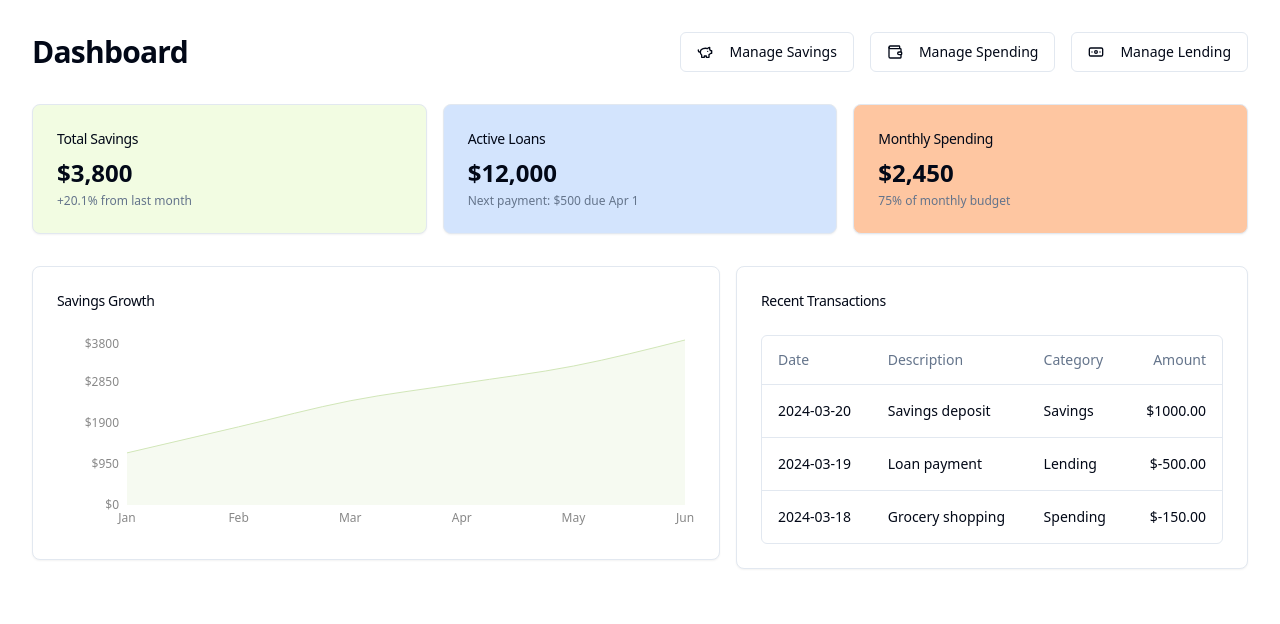
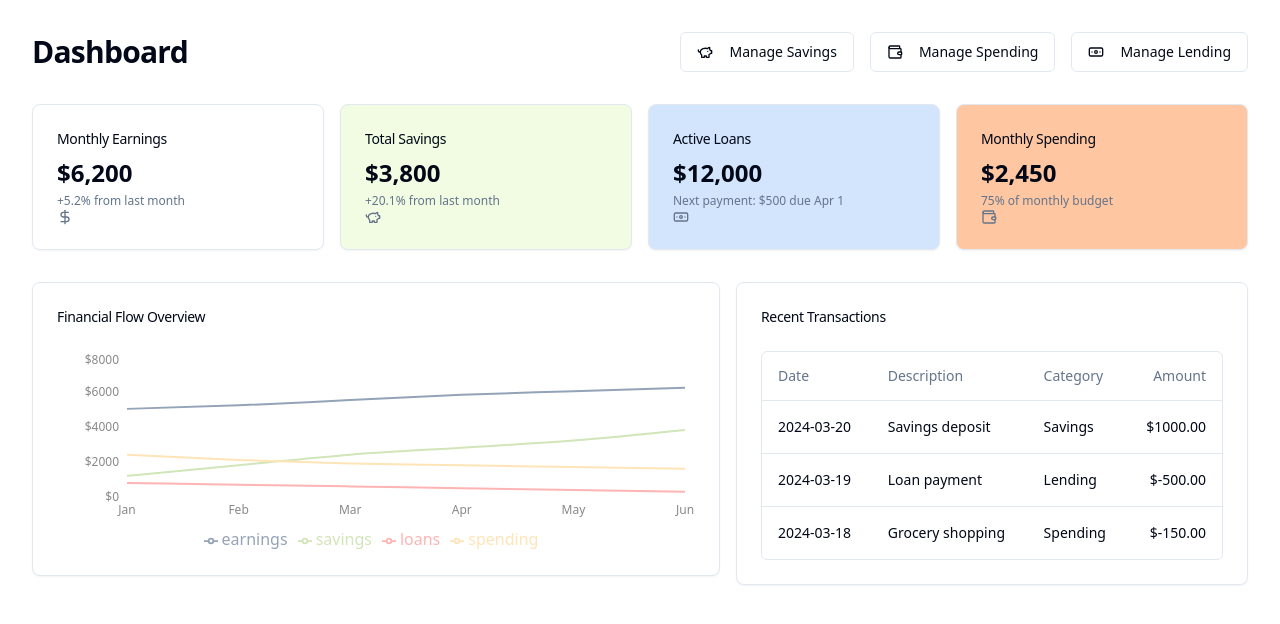
Before and after one commit to Sm00thiee/budgetary-balance-bloom, a React (Vite) app: page / in a window 1280 px wide. Shown: the top 624 px of the page. Built offline with nearby package versions, Linux system fonts and the light colour scheme.

Commit message:
Add earnings to dashboard chart
The dashboard chart will now display earnings, savings, loan, and spending data.

```diff
--- a/src/components/FinanceChart.tsx
+++ b/src/components/FinanceChart.tsx
@@ -1,26 +1,27 @@
 
 import { Card, CardContent, CardHeader, CardTitle } from "@/components/ui/card";
 import {
-  Area,
-  AreaChart,
+  Line,
+  LineChart,
   ResponsiveContainer,
   Tooltip,
   XAxis,
   YAxis,
+  Legend,
 } from "recharts";
 
-interface ChartData {
-  name: string;
-  amount: number;
+interface ChartLine {
+  key: string;
+  color: string;
 }
 
 interface FinanceChartProps {
   title: string;
-  data: ChartData[];
-  color: string;
+  data: Record<string, any>[];
+  lines: ChartLine[];
 }
 
-export const FinanceChart = ({ title, data, color }: FinanceChartProps) => {
+export const FinanceChart = ({ title, data, lines }: FinanceChartProps) => {
   return (
     <Card className="animate-fade-in">
       <CardHeader>
@@ -29,7 +30,7 @@ export const FinanceChart = ({ title, data, color }: FinanceChartProps) => {
       <CardContent>
         <div className="h-[200px]">
           <ResponsiveContainer width="100%" height="100%">
-            <AreaChart
+            <LineChart
               data={data}
               margin={{
                 top: 5,
@@ -53,14 +54,18 @@ export const FinanceChart = ({ title, data, color }: FinanceChartProps) => {
                 tickFormatter={(value) => `$${value}`}
               />
               <Tooltip />
-              <Area
-                type="monotone"
-                dataKey="amount"
-                stroke={color}
-                fill={color}
-                fillOpacity={0.2}
-              />
-            </AreaChart>
+              <Legend />
+              {lines.map((line) => (
+                <Line
+                  key={line.key}
+                  type="monotone"
+                  dataKey={line.key}
+                  stroke={line.color}
+                  strokeWidth={2}
+                  dot={false}
+                />
+              ))}
+            </LineChart>
           </ResponsiveContainer>
         </div>
       </CardContent>
--- a/src/pages/Index.tsx
+++ b/src/pages/Index.tsx
@@ -4,7 +4,7 @@ import { TransactionHistory } from "@/components/TransactionHistory";
 import { FinanceChart } from "@/components/FinanceChart";
 import { Button } from "@/components/ui/button";
 import { Card, CardContent, CardHeader, CardTitle } from "@/components/ui/card";
-import { PiggyBank, Wallet, BanknoteIcon } from "lucide-react";
+import { PiggyBank, Wallet, BanknoteIcon, DollarSign } from "lucide-react";
 import { useNavigate } from "react-router-dom";
 
 const mockTransactions = [
@@ -32,12 +32,48 @@ const mockTransactions = [
 ];
 
 const mockChartData = [
-  { name: "Jan", amount: 1200 },
-  { name: "Feb", amount: 1800 },
-  { name: "Mar", amount: 2400 },
-  { name: "Apr", amount: 2800 },
-  { name: "May", amount: 3200 },
-  { name: "Jun", amount: 3800 },
+  {
+    name: "Jan",
+    earnings: 5000,
+    savings: 1200,
+    loans: 800,
+    spending: 2400,
+  },
+  {
+    name: "Feb",
+    earnings: 5200,
+    savings: 1800,
+    loans: 700,
+    spending: 2100,
+  },
+  {
+    name: "Mar",
+    earnings: 5500,
+    savings: 2400,
+    loans: 600,
+    spending: 1900,
+  },
+  {
+    name: "Apr",
+    earnings: 5800,
+    savings: 2800,
+    loans: 500,
+    spending: 1800,
+  },
+  {
+    name: "May",
+    earnings: 6000,
+    savings: 3200,
+    loans: 400,
+    spending: 1700,
+  },
+  {
+    name: "Jun",
+    earnings: 6200,
+    savings: 3800,
+    loans: 300,
+    spending: 1600,
+  },
 ];
 
 const Index = () => {
@@ -73,33 +109,52 @@ const Index = () => {
           </div>
         </div>
 
-        <div className="grid gap-4 md:grid-cols-3">
+        <div className="grid gap-4 md:grid-cols-4">
+          <SummaryCard
+            title="Monthly Earnings"
+            amount="$6,200"
+            description="+5.2% from last month"
+            className="bg-finance-earnings hover:bg-finance-earnings-dark transition-colors"
+          >
+            <DollarSign className="h-4 w-4 text-muted-foreground" />
+          </SummaryCard>
           <SummaryCard
             title="Total Savings"
             amount="$3,800"
             description="+20.1% from last month"
             className="bg-finance-savings hover:bg-finance-savings-dark transition-colors"
-          />
+          >
+            <PiggyBank className="h-4 w-4 text-muted-foreground" />
+          </SummaryCard>
           <SummaryCard
             title="Active Loans"
             amount="$12,000"
             description="Next payment: $500 due Apr 1"
             className="bg-finance-lending hover:bg-finance-lending-dark transition-colors"
-          />
+          >
+            <BanknoteIcon className="h-4 w-4 text-muted-foreground" />
+          </SummaryCard>
           <SummaryCard
             title="Monthly Spending"
             amount="$2,450"
             description="75% of monthly budget"
             className="bg-finance-spending hover:bg-finance-spending-dark transition-colors"
-          />
+          >
+            <Wallet className="h-4 w-4 text-muted-foreground" />
+          </SummaryCard>
         </div>
 
         <div className="grid gap-4 md:grid-cols-2 lg:grid-cols-7">
           <div className="md:col-span-4">
             <FinanceChart
-              title="Savings Growth"
+              title="Financial Flow Overview"
               data={mockChartData}
-              color="#D1E6B8"
+              lines={[
+                { key: "earnings", color: "#94A3B8" },
+                { key: "savings", color: "#D1E6B8" },
+                { key: "loans", color: "#FFB4B4" },
+                { key: "spending", color: "#FFE4B8" }
+              ]}
             />
           </div>
           <div className="md:col-span-3">
```
